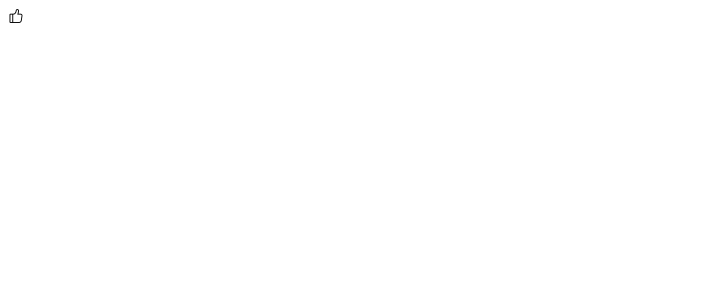
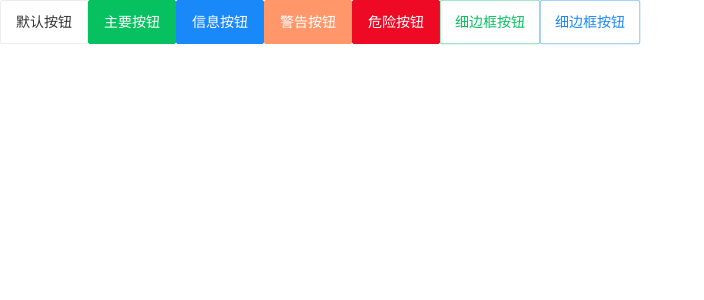
Before and after one commit to AIMILiYue/vue_m_3, a Vue app: page /#/test in a window 1280 px wide. Before the commit this address led to /#/. Shown: the top 300 px of the page, without its empty margins (0-704 px from the left). Built offline with nearby package versions, Linux system fonts and the light colour scheme.

Commit message:
pro add vant and test vant-button

```diff
--- a/package.json
+++ b/package.json
@@ -9,6 +9,7 @@
   },
   "dependencies": {
     "core-js": "^3.6.4",
+    "vant": "^2.6.3",
     "vue": "^2.6.11",
     "vue-router": "^3.1.6",
     "vuex": "^3.1.3"
--- a/src/App.vue
+++ b/src/App.vue
@@ -1,6 +1,5 @@
 <template>
   <div id="app">
-    <i class="iconfont- icondianzan"></i>
     <!-- 路由出口  组件占位符 -->
     <router-view/>
   </div>
--- a/src/main.js
+++ b/src/main.js
@@ -2,10 +2,16 @@ import Vue from 'vue'
 import App from './App.vue'
 import router from './router'
 import store from './store'
+// vant组件
+import Vant from 'vant'
+import 'vant/lib/index.css'
 // 全局样式
 import './styles/index.less'
 
 Vue.config.productionTip = false
+
+// 注册vant组件
+Vue.use(Vant)
 
 new Vue({
   router,
--- a/src/router/index.js
+++ b/src/router/index.js
@@ -1,10 +1,14 @@
 import Vue from 'vue'
 import VueRouter from 'vue-router'
+import Test from '../views/test.vue'
 
 Vue.use(VueRouter)
 
 const routes = [
-
+  {
+    path:'/test',
+    component: Test
+  }
 
 ]
 
--- /dev/null
+++ b/src/views/test.vue
@@ -0,0 +1,11 @@
+<template>
+    <div>
+        <van-button type="default">默认按钮</van-button>
+        <van-button type="primary">主要按钮</van-button>
+        <van-button type="info">信息按钮</van-button>
+        <van-button type="warning">警告按钮</van-button>
+        <van-button type="danger">危险按钮</van-button>
+        <van-button plain hairline type="primary">细边框按钮</van-button>
+        <van-button plain hairline type="info">细边框按钮</van-button>
+    </div>
+</template>
```
Also changed, not shown: 1 other file (tests, documents, lock files or other folders).
